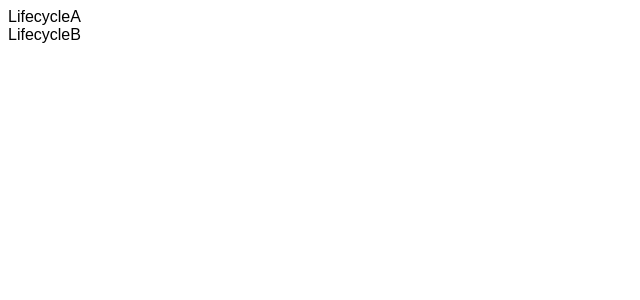
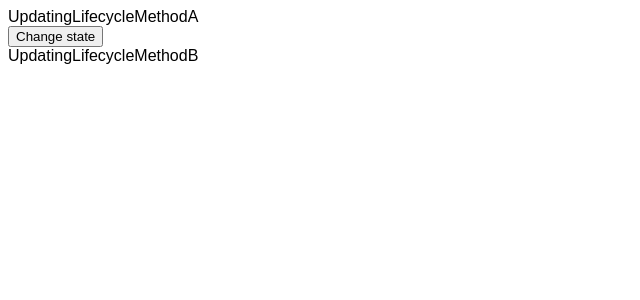
Before and after one commit to AnikBhadra/react101, a React (Vite) app: page / in a window 1280 px wide. Shown: the top 300 px of the page, without its empty margins (0-640 px from the left). Built offline with nearby package versions, Linux system fonts and the light colour scheme.

Commit message:
component updating lifecycle methods

```diff
--- /dev/null
+++ b/Components/UpdatingLifecycleMethodA.jsx
@@ -0,0 +1,57 @@
+import React, { Component } from 'react'
+import UpdatingLifecycleMethodB from './UpdatingLifecycleMethodB'
+
+class UpdatingLifecycleMethodA extends Component {
+
+    constructor(props) {
+        super(props)
+
+        this.state = {
+            name: "anik"
+        }
+        console.log("UpdatingLifecycleMethodA constructor")
+    }
+
+    static getDerivedStateFromProps(props, state) {
+        console.log("UpdatingLifecycleMethodA getDerivedStateFromProps")
+        return null
+    }
+
+    componentDidMount() {
+        console.log(" UpdatingLifecycleMethodA componentDidMount")
+    }
+
+    shouldComponentUpdate() {
+        console.log(" UpdatingLifecycleMethodA shouldComponentUpdate")
+        return true
+    }
+
+    getSnapshotBeforeUpdate(prevProps, prevState) {
+        console.log("UpdatingLifecycleMethodA getSnapshotBeforeUpdate ")
+        return null
+    }
+
+    componentDidUpdate() {
+        console.log("UpdatingLifecycleMethodA  componentDidUpdate")
+    }
+
+    changeState = () => {
+        this.setState({
+            name: "anik"
+        })
+    }
+
+    render() {
+        console.log("UpdatingLifecycleMethodA render")
+        return (
+            <div>
+                <div> UpdatingLifecycleMethodA</div>
+                <button onClick={this.changeState} >Change state</button>
+                <UpdatingLifecycleMethodB />
+            </div>
+
+        )
+    }
+}
+
+export default UpdatingLifecycleMethodA
--- /dev/null
+++ b/Components/UpdatingLifecycleMethodB.jsx
@@ -0,0 +1,47 @@
+import React, { Component } from 'react'
+
+class UpdatingLifecycleMethodB extends Component {
+
+    constructor(props) {
+        super(props)
+
+        this.state = {
+            name: "anik"
+        }
+        console.log("UpdatingLifecycleMethodB constructor")
+    }
+
+    static getDerivedStateFromProps(props, state) {
+        console.log("UpdatingLifecycleMethodB getDerivedStateFromProps")
+        return null
+    }
+
+    componentDidMount() {
+        console.log(" UpdatingLifecycleMethodB componentDidMount")
+    }
+
+    shouldComponentUpdate() {
+        console.log(" UpdatingLifecycleMethodA shouldComponentUpdate")
+        return true
+    }
+
+    getSnapshotBeforeUpdate(prevProps, prevState) {
+        console.log("UpdatingLifecycleMethodA getSnapshotBeforeUpdate ")
+        return null
+    }
+
+    componentDidUpdate() {
+        console.log("UpdatingLifecycleMethodA  componentDidUpdate")
+    }
+
+    render() {
+        console.log("UpdatingLifecycleMethodB render")
+        return (
+            <div>
+                UpdatingLifecycleMethodB
+            </div>
+        )
+    }
+}
+
+export default UpdatingLifecycleMethodB
--- a/src/App.jsx
+++ b/src/App.jsx
@@ -1,11 +1,11 @@
-import LifecycleA from "../Components/LifecycleA";
+import UpdatingLifecycleMethodA from "../Components/UpdatingLifecycleMethodA"
 import "./App.css";
 
 function App() {
   return (
 
     <div className="App">
-      <LifecycleA />
+      <UpdatingLifecycleMethodA />
     </div>
   );
 }
```
